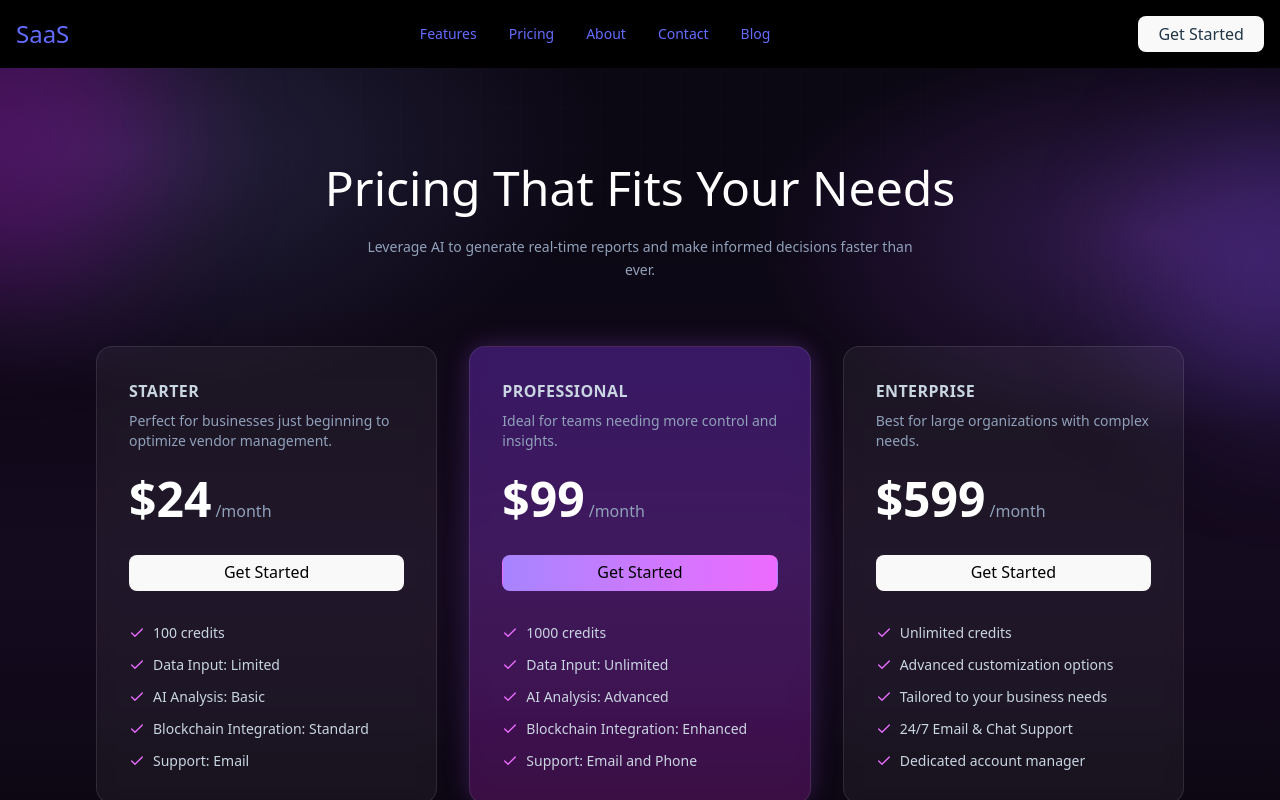
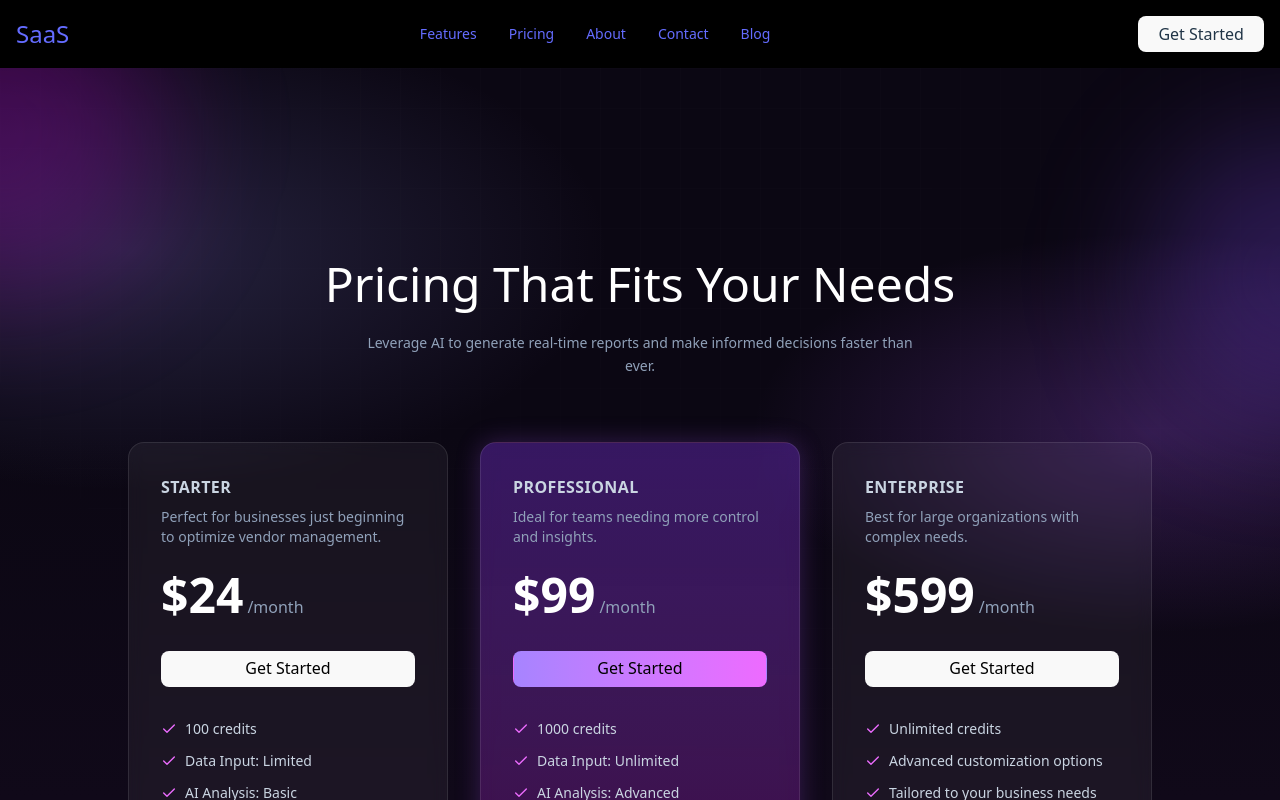
Before and after one commit to SubasisPanda/template-1, a React (Vite) app: page /pricing in a window 1280 px wide. Shown: the top 800 px of the page. Built offline with nearby package versions, Linux system fonts and the light colour scheme; the HTML template or start-up script is replaced by a standard one.

Commit message:
pricing page second sec

```diff
--- a/src/pages/pricing.tsx
+++ b/src/pages/pricing.tsx
@@ -1,110 +1,29 @@
-import { Check } from "lucide-react";
-import { Button } from "@/components/ui/button";
+
 import HeroBackground from "@/components/backgrounds/herobackground";
+import PricePage from "@/reusablePages/pricePage";
 
-const plans = [
-  {
-    name: "Starter",
-    description:
-      "Perfect for businesses just beginning to optimize vendor management.",
-    price: "$24",
-    per: "/month",
-    features: [
-      "100 credits",
-      "Data Input: Limited",
-      "AI Analysis: Basic",
-      "Blockchain Integration: Standard",
-      "Support: Email",
-    ],
-    highlight: false,
-  },
-  {
-    name: "Professional",
-    description: "Ideal for teams needing more control and insights.",
-    price: "$99",
-    per: "/month",
-    features: [
-      "1000 credits",
-      "Data Input: Unlimited",
-      "AI Analysis: Advanced",
-      "Blockchain Integration: Enhanced",
-      "Support: Email and Phone",
-    ],
-    highlight: true,
-  },
-  {
-    name: "Enterprise",
-    description: "Best for large organizations with complex needs.",
-    price: "$599",
-    per: "/month",
-    features: [
-      "Unlimited credits",
-      "Advanced customization options",
-      "Tailored to your business needs",
-      "24/7 Email & Chat Support",
-      "Dedicated account manager",
-    ],
-    highlight: false,
-  },
-];
 
 export default function PricingSection() {
   return (
     <HeroBackground>
       <div className="mx-auto max-w-6xl px-4 py-24 sm:px-6 lg:px-8">
-        <div className="text-center">
-          <h2 className="text-white sm:text-4xl md:text-5xl">
-            Pricing That Fits Your Needs
-          </h2>
-          <p className="mx-auto mt-4 max-w-xl text-center text-sm text-slate-400 sm:mt-6   leading-relaxed">
+        <PricePage />
+
+        <div className="mx-auto flex min-h-screen max-w-7xl flex-col items-center justify-start px-4 py-20 sm:px-6 md:py-28 lg:px-8">
+          <div className="border border-slate-100 mb-10 ">
+            <h3 className="inline-flex items-center text-center border border-white/10  px-4 py-1   tracking-[0.1em] text-slate-300">
+              YOUR INTERNAL DEVELOPER PLATFORM
+            </h3>
+          </div>
+          <h1 className="text-4xl text-white sm:text-5xl md:text-6xl md:leading-[1.1] text-center">
+            Transform Data into Actionable
+            <span className="block">Insights Instantly</span>
+          </h1>
+          <p className="mx-auto mt-4 max-w-2xl text-center text-sm text-slate-400 sm:mt-6 leading-relaxed">
             Leverage AI to generate real-time reports and make informed
             decisions faster than ever.
           </p>
         </div>
-
-        <div className="mt-16 grid grid-cols-1 gap-8 sm:grid-cols-2 lg:grid-cols-3">
-          {plans.map((plan, idx) => (
-            <div
-              key={idx}
-              className={`relative flex flex-col rounded-2xl border border-white/10 bg-white/5 p-8 backdrop-blur-sm transition-transform hover:scale-[1.02] hover:border-fuchsia-500/30 ${
-                plan.highlight
-                  ? "bg-gradient-to-b from-violet-600/30 to-fuchsia-600/20 border-fuchsia-500/40 shadow-[0_0_25px_rgba(168,85,247,0.25)]"
-                  : ""
-              }`}
-            >
-              <h3 className="text-md font-semibold tracking-wide text-slate-300">
-                {plan.name.toUpperCase()}
-              </h3>
-              <p className="mt-2 text-sm text-slate-400">{plan.description}</p>
-              <div className="mt-6 flex items-baseline">
-                <span className="text-4xl font-semibold text-white sm:text-5xl">
-                  {plan.price}
-                </span>
-                <span className="ml-1 text-slate-400">{plan.per}</span>
-              </div>
-
-              <Button
-                className={`mt-8 w-full rounded-md  ${
-                  plan.highlight
-                    ? "bg-gradient-to-r from-violet-400 to-fuchsia-400 text-black hover:from-violet-600 hover:to-fuchsia-600"
-                    : "bg-white/10 text-black hover:bg-white/20"
-                }`}
-              >
-                Get Started
-              </Button>
-
-              <ul className="mt-8 space-y-3 text-sm text-slate-300">
-                {plan.features.map((feature, i) => (
-                  <li key={i} className="flex items-center gap-2">
-                    <Check className="h-4 w-4 shrink-0 text-fuchsia-400" />
-                    <span>{feature}</span>
-                  </li>
-                ))}
-              </ul>
-            </div>
-          ))}
-        </div>
-
       </div>
     </HeroBackground>
   );
```
